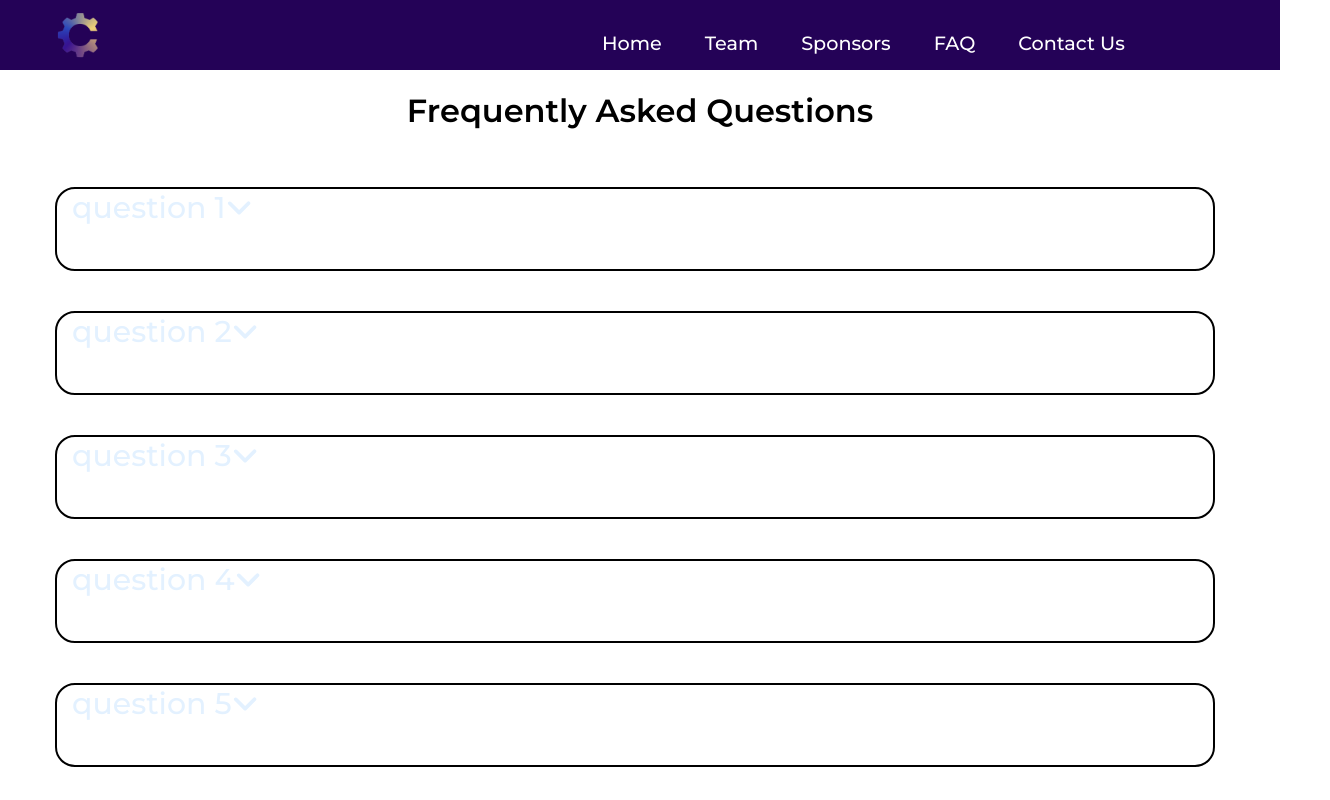
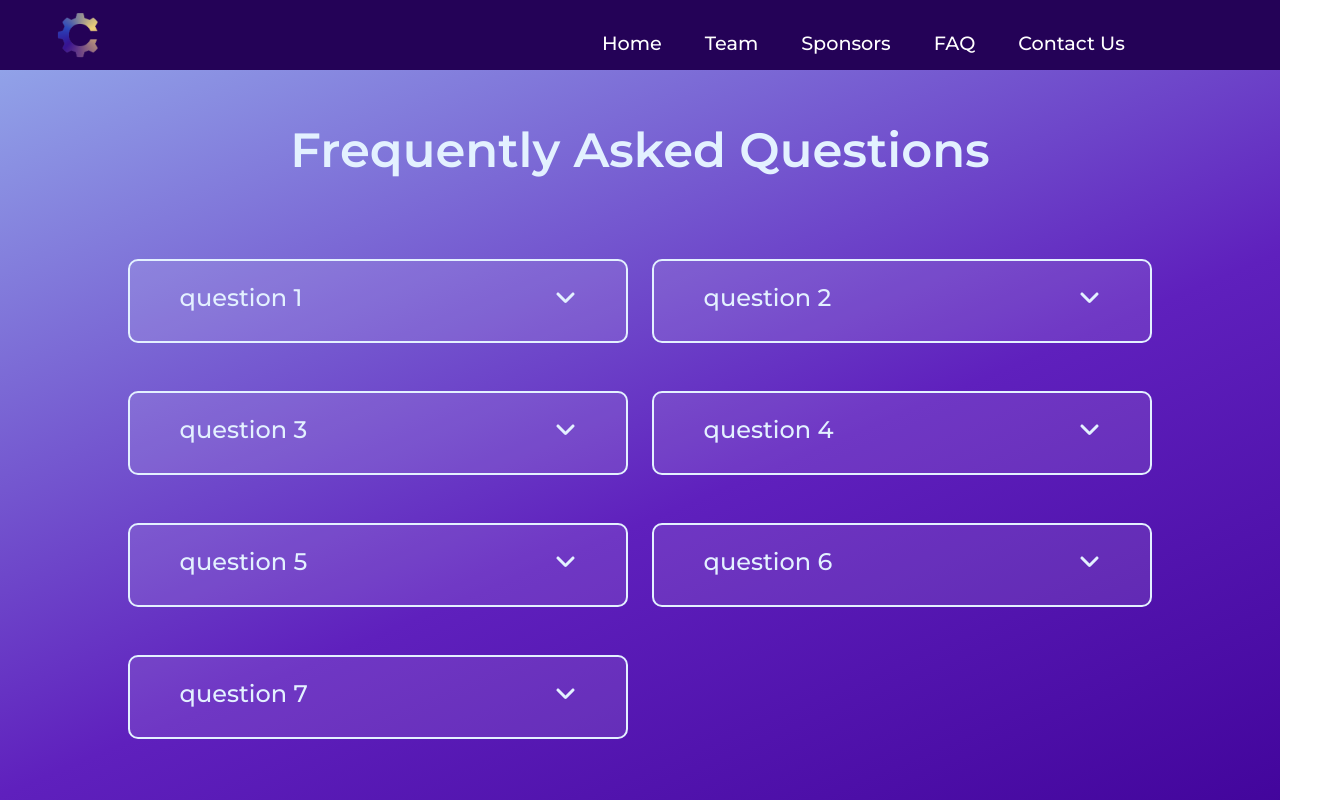
Before and after one commit to lucywang-lw/Industry4.0-Website, a React (Create React App) app: page /faq in a window 1280 px wide. Shown: the top 800 px of the page, 1330 px wide, since content can reach past the window. Built offline with nearby package versions, Linux system fonts and the light colour scheme.

Commit message:
faq styling

```diff
--- a/src/components/Faq.css
+++ /dev/null
@@ -1,62 +0,0 @@
-h1 {
-  display: flex;
-  justify-content: center;
-}
-.faq-components {
-  width: 100%;
-  padding: 15px;
-  margin-left: 20px;
-  display: grid;
-}
-/* this .faq block changes styling when screen size is narrower*/
-.faq {
-  border: solid black 2px;
-  margin: 20px;
-  border-radius: 20px;
-  height:80px;
-  margin-right: 100px;
-}
-.faq:hover{
-  box-shadow: 0 0 12px yellow;
-}
-.faq-answer {
-  margin-bottom: 80px;
-}
-.faq-heading {
-  font-size: 30px;
-  padding-right: 30px;
-  position: relative;
-  padding-left: 15px;
-  display: inline;
-}
-.faq-answer {
-  opacity: 0;
-  max-height: 0;
-  overflow-y: hidden;
-  transition: all 0.4s ease;
-}
-.faqopen .faq-single-component {
-  margin-bottom: 15px;
-}
-.faqopen .faq-answer {
-  max-height: 1000px;
-  opacity: 1;
-}
-.faq-arrow {
-  display: inline;
-}
-.faqopen {
-  border: solid blue 2px; /* temp color to identify which is open */
-  margin: 20px;
-  border-radius: 20px;
-  height:90px;
-  margin-right: 100px;
-}
-@media only screen and (min-width: 1300px) {
-  .faq-components {
-    grid-template-columns: 1fr 1fr;
-  }
-  .faq{
-  height:70px;
-  }
-}
--- /dev/null
+++ b/src/components/pages/Faq.css
@@ -0,0 +1,27 @@
+.faq-page {
+  background: linear-gradient(157deg, rgba(145,162,232,1) 0%, rgb(95, 32, 189) 54%, rgba(63,2,152,1) 100%);
+  min-height: 100vh;
+}
+
+h1 {
+  display: flex;
+  justify-content: center;
+}
+.faq-components {
+  margin: auto;
+  width: 80%;
+  display: grid;
+  grid-column-gap: 1.5em;
+  grid-row-gap: 3em;
+  padding-bottom: 4em;
+}
+
+.faqopen .faq-single-component {
+  margin-bottom: 15px;
+}
+
+@media only screen and (min-width: 900px) {
+  .faq-components {
+    grid-template-columns: 1fr 1fr;
+  }
+}
--- a/src/components/pages/Faq.js
+++ b/src/components/pages/Faq.js
@@ -1,6 +1,6 @@
 import React, {useState} from 'react';
 import Faqitem from '../FaqItem';
-import "../Faq.css";
+import "./Faq.css";
 function Faq() {
   //list of faqs, mapped later
   const [faqs, faqstate] = useState([
@@ -49,16 +49,14 @@ function Faq() {
       else {
         faq.open = false;
       }
-
-      console.log("faq.open: ", i, "     ",  faq.open)
-
       return faq;
     } ) )
   }
   //loops through list of faqs to create individual components
   return (
-    <div>
-      <h1> Frequently Asked Questions</h1>
+    <div className='faq-page'>
+      <br></br>
+      <h1 className='title'>Frequently Asked Questions</h1>
       <div className = "faq-components">
         {faqs.map((faq, index) => (
           <div key={index}>
```
